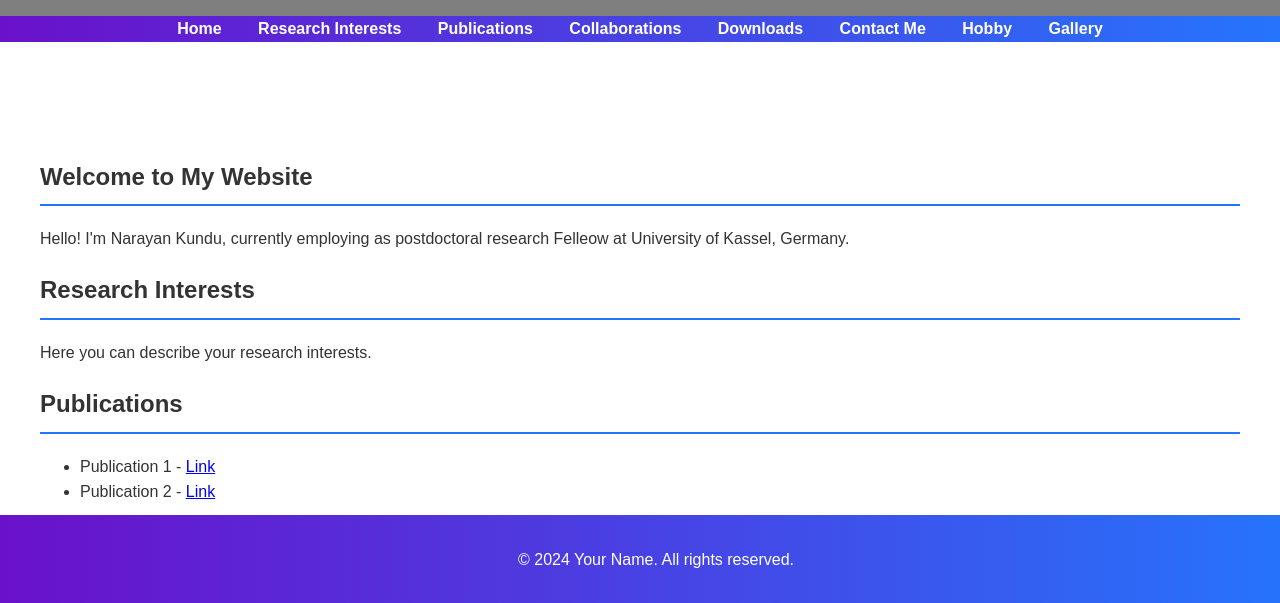
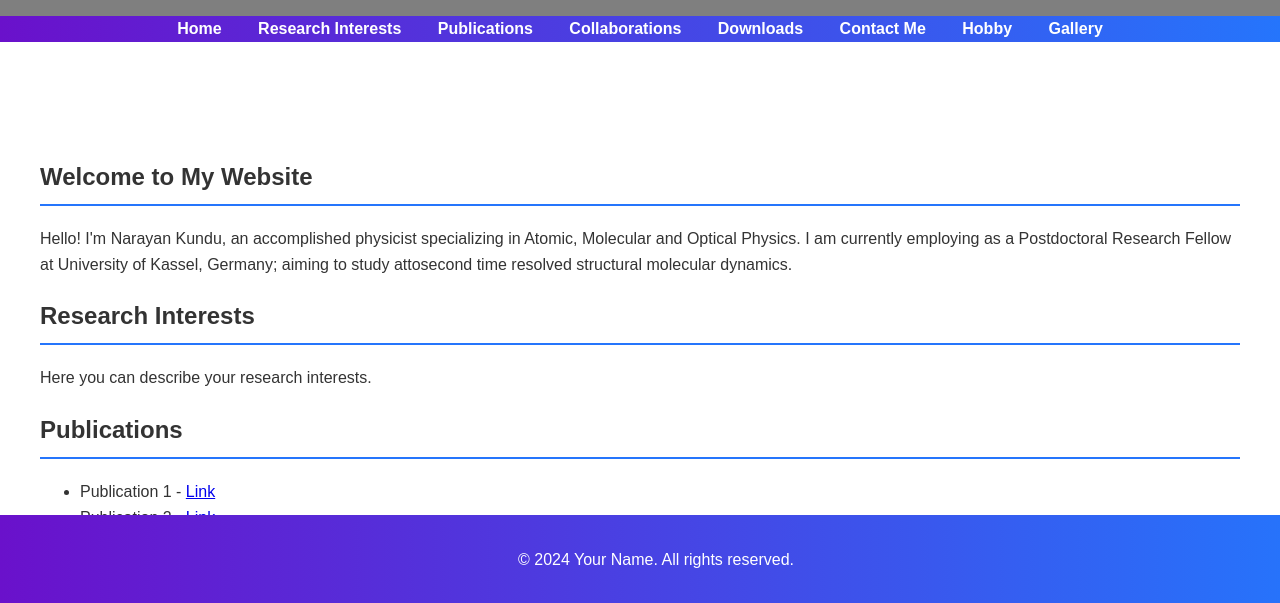
Before and after one commit to narayankundu/Nk_webpage, a plain HTML site: page index.html in a window 1280 px wide. Shown: the part 195-798 px from the top of the page. Drawn offline with Linux system fonts and the light colour scheme.

Commit message:
Update index.html

```diff
--- a/index.html
+++ b/index.html
@@ -29,7 +29,9 @@
     <main>
         <section id="home">
             <h2>Welcome to My Website</h2>
-            <p>Hello! I'm Narayan Kundu, currently employing as postdoctoral research Felleow at University of Kassel, Germany.</p>
+            <p>Hello! I'm Narayan Kundu, an accomplished physicist specializing in Atomic, Molecular and Optical Physics.
+                I am currently employing as a Postdoctoral Research Fellow at University of Kassel, Germany;
+               aiming to study attosecond time resolved structural molecular dynamics.</p>
         </section>
 
         <section id="research">
```
